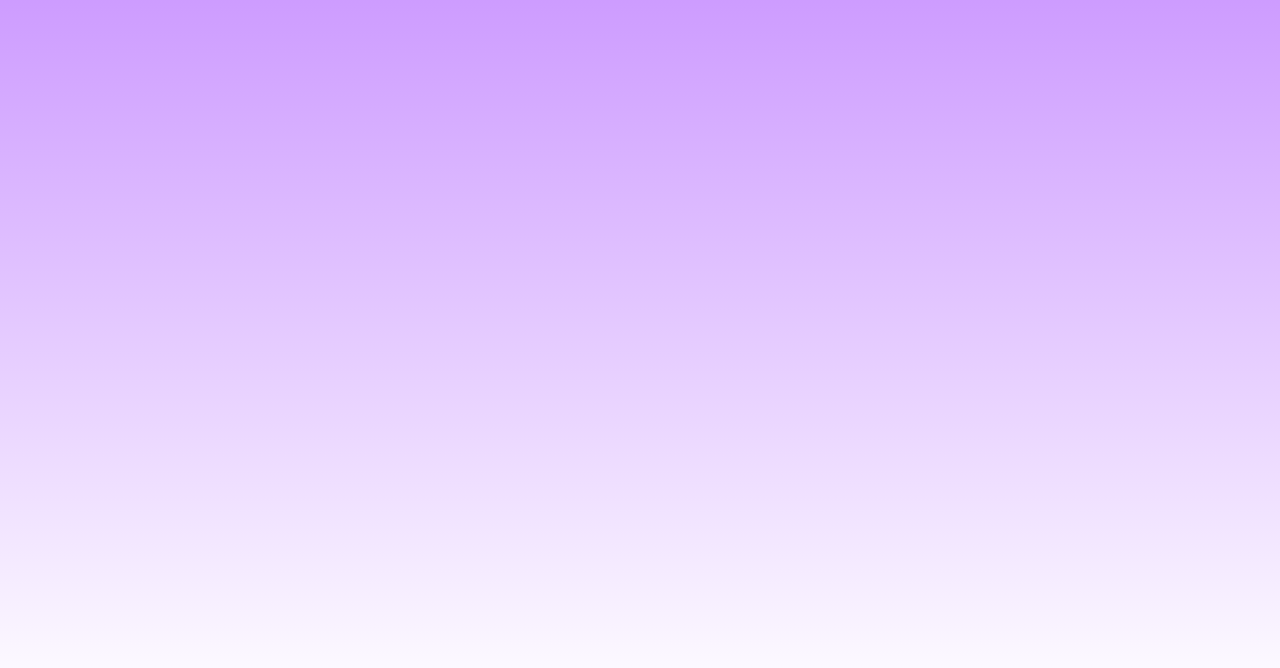
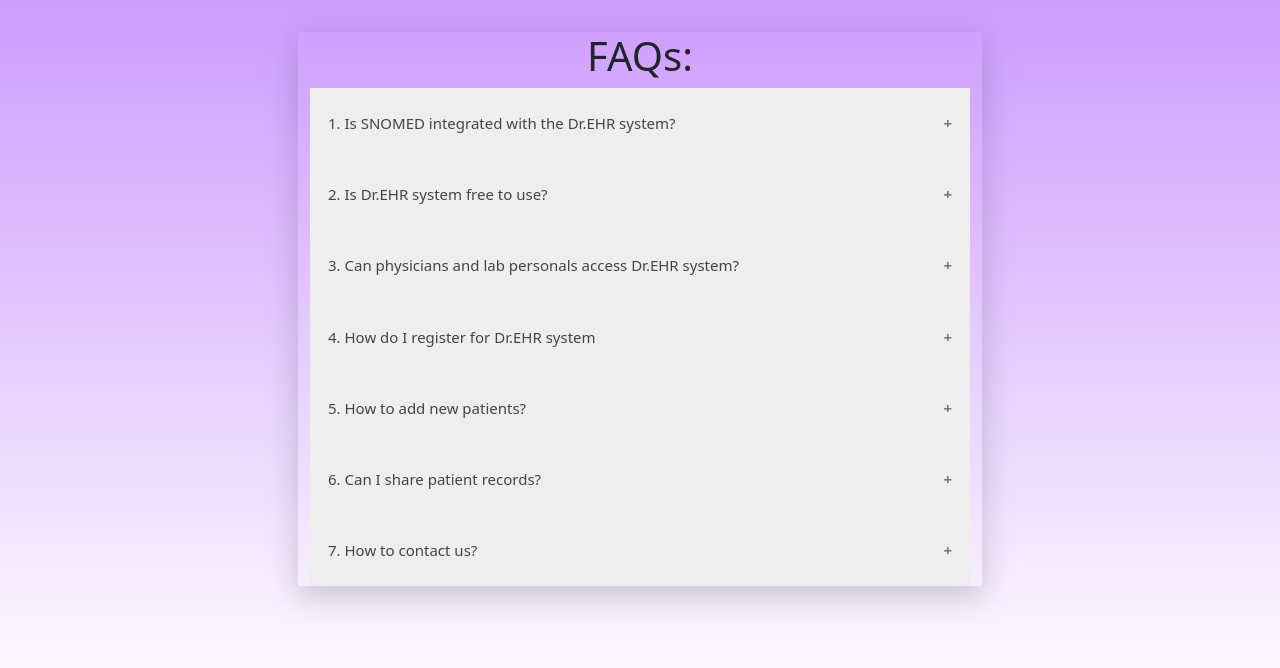
Before and after one commit to Aswath1999/EHRCRUD, a PHP site: page /EHR/help.php in a window 1280 px wide. Shown: the part 85-753 px from the top of the page. Run offline with PHP 8.4, Linux system fonts and the light colour scheme; some libraries are stand-ins or nearby versions.

Commit message:
Styling and content done for static pages

```diff
--- a/Js/index.js
+++ b/Js/index.js
@@ -77,4 +77,21 @@
     }
     $('#file-input').on("change",preview);
 
+    // Accordion w3 schools
+    var acc = document.getElementsByClassName("accordion");
+    var i;
+    console.log('hi');
+
+    for (i = 0; i < acc.length; i++) {
+    acc[i].addEventListener("click", function() {
+        this.classList.toggle("active");
+        var panel = this.nextElementSibling;
+        if (panel.style.maxHeight) {
+        panel.style.maxHeight = null;
+        } else {
+        panel.style.maxHeight = panel.scrollHeight + "px";
+        }
+    });
+    }
+
 });
--- a/css/styles.css
+++ b/css/styles.css
@@ -112,6 +112,7 @@
 .success .container{
     height: 100%;
     width: 100%;
+    box-shadow: var(--box-shadow);
 
 }
 
@@ -466,7 +467,6 @@
 }
 /* CSS for success and error */
 .Result .container{
-    background-color:var(--navbar-color) ;
     width: 55%;
     position: relative;
     text-align: center;
@@ -482,3 +482,74 @@
     line-height: 2.5rem;
     color: rgba(180, 14, 14, 0.726);
 }
+
+
+/* About us page */
+.aboutus .container .row .col h1{
+    text-align: center;
+    font-weight: 500;
+}
+.aboutus .container .row .col{
+    width: 60%;
+    font-weight:500;
+    line-height:2.2rem;
+    font-size: 1.2rem;
+    margin-top:2rem;
+    margin-bottom: 2rem;
+    box-shadow: var(--box-shadow);
+}
+/* Help page */
+.help .container .row .col h1{
+    font-weight: 500;
+    text-align: center;
+}
+.help .container .row .col{
+    width: 60%;
+    margin: auto;
+    font-weight:500;
+    line-height:2.2rem;
+    font-size: 1.2rem;
+    margin-top:2rem;
+    margin-bottom: 2rem;
+    box-shadow: var(--box-shadow);
+}
+
+/* Accordion w3 schools */
+.help .accordion {
+    background-color: #eee;
+    color: #444;
+    cursor: pointer;
+    padding: 18px;
+    width: 100%;
+    border: none;
+    text-align: left;
+    outline: none;
+    font-size: 15px;
+    transition: 0.4s;
+}
+
+.help  .active, .accordion:hover {
+    background-color: #ccc;
+}
+
+.help  .accordion:after {
+    content: '\002B';
+    color: #777;
+    font-weight: bold;
+    float: right;
+    margin-left: 5px;
+}
+
+.help  .active:after {
+    content: "\2212";
+}
+
+.help  .panel {
+    padding: 0 18px;
+    background-color: var(--navbar-color);
+    max-height: 0;
+    overflow: hidden;
+    font-size: 15px;
+    transition: max-height 0.2s ease-out;
+    box-shadow: var(--box-shadow)
+}
--- a/error.php
+++ b/error.php
@@ -4,7 +4,7 @@
     require_once "./partials/navbar.php";
 ?>
 
-<section class="success">
+<section class="Result">
     <div class="container ">
         <div class="d-flex align-items-center">
             <?php if(isset($_SESSION['message'])){
--- a/help.php
+++ b/help.php
@@ -3,8 +3,43 @@
     require_once __DIR__."/partials/header.php";
     require_once "./partials/navbar.php";
 ?>
-
-
+<section class="help">
+    <div class="container">
+        <div class="row">
+            <div class="col col-sm-12">
+                <h1>FAQs:</h1>
+                <button class="accordion">1.&nbsp;Is SNOMED integrated with the Dr.EHR system?</button>
+                <div class="panel">
+                    <p>SNOMED hasn't been integrated to the system yet but will be implemented in the future. Our team is currently working on it. </p>
+                </div>
+                <button class="accordion">2.&nbsp;Is Dr.EHR system free to use?</button>
+                <div class="panel">
+                    <p>Dr.EHR is completely free to use and can be personalized according to the user on request. </p>
+                </div>
+                <button class="accordion">3.&nbsp;Can physicians and lab personals access Dr.EHR system?</button>
+                <div class="panel">
+                    <p>Dr.EHR is currently available for only doctors but the team is working on extending the system for all medical professionals to work </p>
+                </div>
+                <button class="accordion">4.&nbsp;How do I register for Dr.EHR system</button>
+                <div class="panel">
+                    <p>Go to the Register page and fill out your username and doctor email address given from your hospital. After registration, Have fun with our system.</p>
+                </div>
+                <button class="accordion">5.&nbsp;How to add new patients?</button>
+                <div class="panel">
+                    <p>In the Ehr page, there is a create patient button where you can fill out the patient information.</p>
+                </div>
+                <button class="accordion">6.&nbsp;Can I share patient records?</button>
+                <div class="panel">
+                    <p>Dr.EHR is in the initial phase of development and sharing hasn't been implemented yet.</p>
+                </div>
+                <button class="accordion">7.&nbsp;How to contact us?</button>
+                <div class="panel">
+                    <p>Send us an email at drehradmin@drehr.com</p>
+                </div>
+            </div>
+        </div>
+    </div>
+</section>
 
     <!-- <script src="./Js/index.js"></script> -->
 <?php
```
Also changed, not shown: aboutus.php (+14 -1 lines), ehr1.jpg (added).
